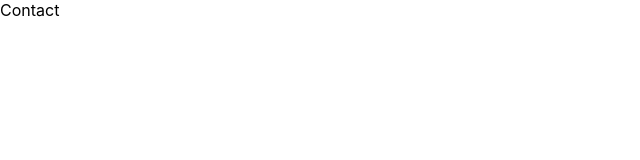
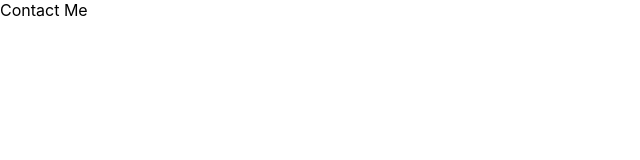
Before and after one commit to P-Paramesh/Portfolio, a React (Create React App) app: page /contact in a window 1280 px wide. Shown: the top 160 px of the page, without its empty margins (0-640 px from the left). Built offline with nearby package versions, Linux system fonts and the light colour scheme.

Commit message:
Update Contact.js

```diff
--- a/src/routes/Contact.js
+++ b/src/routes/Contact.js
@@ -2,7 +2,7 @@ import React from 'react'
 
 const Contact = () => {
   return (
-    <div>Contact</div>
+    <div>Contact Me</div>
   )
 }
 
```
